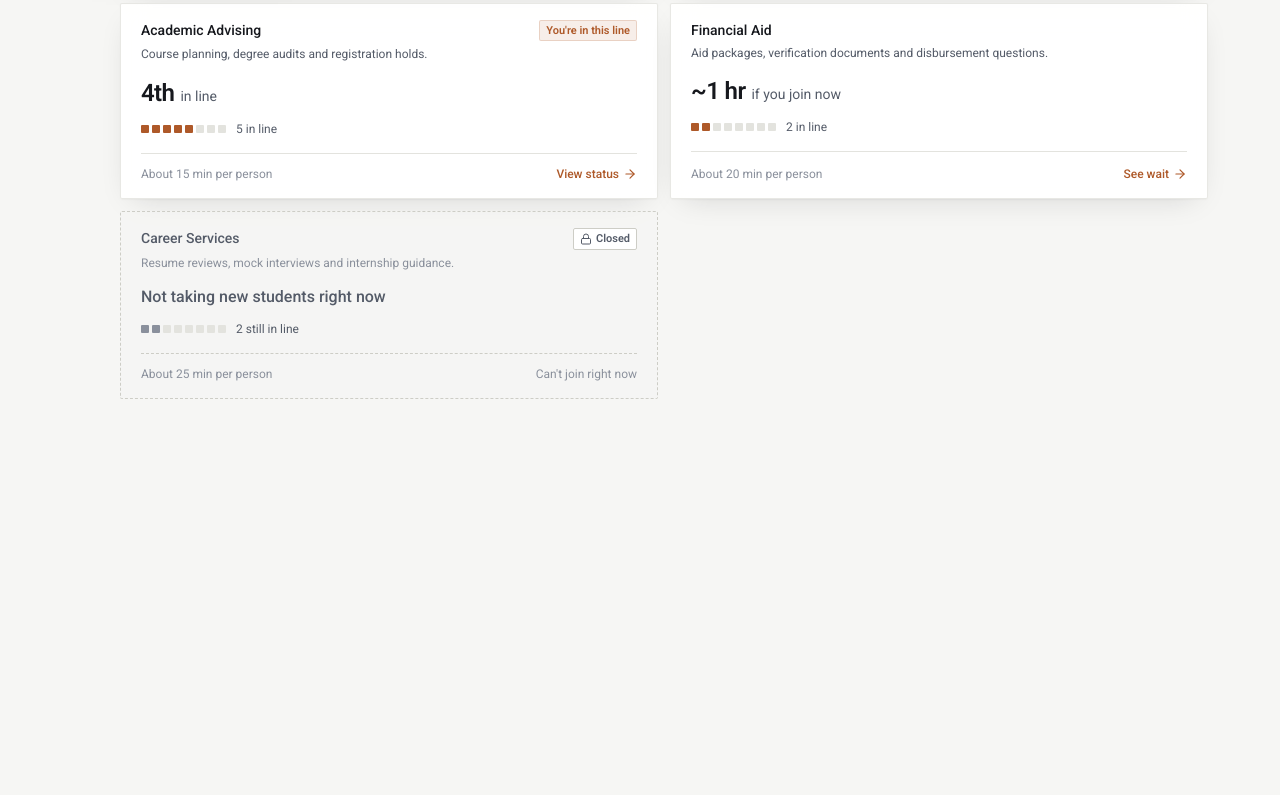
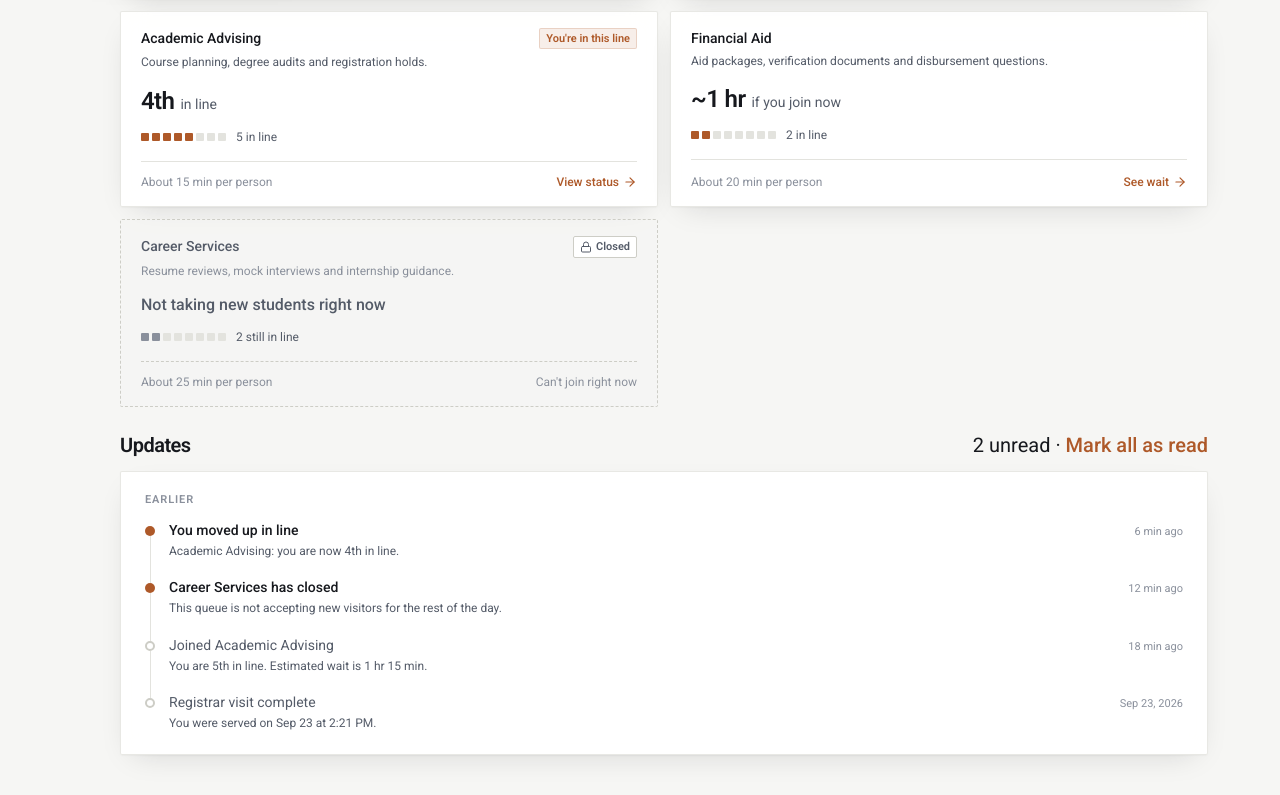
Before and after one commit to Paz77/smart-queue, a React (Vite) app in the folder frontend/: page /app/dashboard in a window 1280 px wide. Shown: the part 816-1611 px from the top of the page. Before the commit the page ends 1255 px from the top, so only its background shows below. Built offline with nearby package versions, Linux system fonts and the light colour scheme.

Commit message:
Added updates timeline to user dashboard

```diff
--- a/frontend/src/pages/user/Dashboard.jsx
+++ b/frontend/src/pages/user/Dashboard.jsx
@@ -1,4 +1,4 @@
-import { ArrowRight, Check, ListPlus, Lock, Timer } from 'lucide-react'
+import { ArrowRight, Bell, Check, ListPlus, Lock, Timer } from 'lucide-react'
 import { useEffect, useState } from 'react'
 import { Link } from 'react-router-dom'
 import { Button } from '../../components/Button'
@@ -6,9 +6,10 @@ import { Card } from '../../components/Card'
 import { PageHeader } from '../../components/PageHeader'
 import { StatusBadge } from '../../components/StatusBadge'
 import { useAuth } from '../../context/auth'
+import { useNotifications } from '../../context/notifications'
 import { useOrganization } from '../../context/organization'
 import { useQueue } from '../../context/queue'
-import { estimateWait, formatTime, formatWait, ordinal } from '../../utils/format'
+import { estimateWait, formatRelative, formatTime, formatWait, ordinal } from '../../utils/format'
 
 const STATUS_HINT = {
   waiting: 'We will notify you as you move up in the line.',
@@ -42,6 +43,7 @@ export default function Dashboard() {
       <div className="space-y-6">
         <CurrentQueue />
         <ActiveServices />
+        <UpdatesTimeline />
       </div>
     </>
   )
@@ -156,10 +158,10 @@ function ActiveServices() {
   return (
     <section aria-labelledby="services-heading">
       <div className="mb-3 flex flex-wrap items-baseline justify-between gap-x-4 gap-y-1">
-        <h2 id="services-heading" className="text-sm font-semibold text-ink">
+        <h2 id="services-heading" className="text-xl font-semibold tracking-tight text-ink">
           Services
         </h2>
-        <p className="text-xs text-ink-muted tabular-nums">
+        <p className="text-xl text-ink tabular-nums">
           {open.length} of {rows.length} open to new {people}
         </p>
       </div>
@@ -184,11 +186,11 @@ function ActiveServices() {
   )
 }
 
-function QuietCard({ text }) {
+function QuietCard({ text, icon: Icon = Timer }) {
   return (
     <Card className="flex items-center gap-4 px-6 py-4">
       <div className="grid size-9 shrink-0 place-items-center rounded-sm border border-line bg-sunken text-ink-muted">
-        <Timer className="size-4.5" strokeWidth={1.75} />
+        <Icon className="size-4.5" strokeWidth={1.75} />
       </div>
       <p className="text-sm text-ink-muted">{text}</p>
     </Card>
@@ -299,6 +301,101 @@ function ClosedTile({ service, people }) {
   )
 }
 
+const TIMELINE_LIMIT = 4
+
+//The latest updates on a line, newest first, split into today and earlier
+function UpdatesTimeline() {
+  const { notifications, unreadCount, markRead, markAllRead } = useNotifications()
+  const now = useNow()
+
+  const latest = notifications.slice(0, TIMELINE_LIMIT)
+  const today = new Date(now).toDateString()
+  const isToday = (notification) => new Date(notification.createdAt).toDateString() === today
+  const groups = [
+    { label: 'Today', items: latest.filter(isToday) },
+    { label: 'Earlier', items: latest.filter((notification) => !isToday(notification)) },
+  ].filter((group) => group.items.length > 0)
+  const older = notifications.length - latest.length
+
+  return (
+    <section aria-labelledby="updates-heading">
+      <div className="mb-3 flex flex-wrap items-baseline justify-between gap-x-4 gap-y-1">
+        <h2 id="updates-heading" className="text-xl font-semibold tracking-tight text-ink">
+          Updates
+        </h2>
+        <p className="text-xl text-ink tabular-nums">
+          {unreadCount ? `${unreadCount} unread` : 'All caught up'}
+          {unreadCount > 0 && (
+            <>
+              {' · '}
+              <button type="button" onClick={markAllRead} className="font-medium text-accent hover:underline">
+                Mark all as read
+              </button>
+            </>
+          )}
+        </p>
+      </div>
+
+      {latest.length === 0 ? (
+        <QuietCard icon={Bell} text="No updates yet. We'll post here when your place in line changes." />
+      ) : (
+        <Card className="px-6 py-5">
+          {groups.map((group) => (
+            <div key={group.label} className="mt-5 first:mt-0">
+              <p className="text-[11px] font-semibold uppercase tracking-[0.08em] text-ink-subtle">{group.label}</p>
+              <ol className="mt-3">
+                {group.items.map((notification, index) => (
+                  <TimelineItem
+                    key={notification.id}
+                    notification={notification}
+                    now={now}
+                    isLast={index === group.items.length - 1}
+                    onRead={markRead}
+                  />
+                ))}
+              </ol>
+            </div>
+          ))}
+          {older > 0 && (
+            <p className="mt-5 border-t border-line pt-3 text-xs text-ink-muted">
+              {older} older {older === 1 ? 'update' : 'updates'} in the bell at the top of the page
+            </p>
+          )}
+        </Card>
+      )}
+    </section>
+  )
+}
+
+//One stop on the line: a filled dot while unread, clicking it marks it read
+function TimelineItem({ notification, now, isLast, onRead }) {
+  const unread = !notification.read
+  const Row = unread ? 'button' : 'div'
+
+  return (
+    <li className={`relative pl-6 ${isLast ? '' : 'pb-4'}`}>
+      {!isLast && <span aria-hidden="true" className="absolute top-4 -bottom-1.5 left-[4.5px] w-px bg-line" />}
+      <span
+        aria-hidden="true"
+        className={`absolute top-1.5 left-0 size-2.5 rounded-full ${unread ? 'bg-accent' : 'border-2 border-line-strong bg-surface'}`}
+      />
+      <Row
+        {...(unread && { type: 'button', title: 'Mark as read', onClick: () => onRead(notification.id) })}
+        className="block w-full text-left"
+      >
+        {unread && <span className="sr-only">Unread: </span>}
+        <span className="flex items-baseline justify-between gap-3">
+          <span className={`text-sm ${unread ? 'font-medium text-ink' : 'text-ink-muted'}`}>{notification.title}</span>
+          <span className="shrink-0 text-[11px] text-ink-subtle tabular-nums">
+            {formatRelative(notification.createdAt, now)}
+          </span>
+        </span>
+        <span className="mt-0.5 block text-xs leading-relaxed text-ink-muted">{notification.message}</span>
+      </Row>
+    </li>
+  )
+}
+
 function peopleAhead(count) {
   if (count === 0) return 'No one ahead of you'
   return count === 1 ? '1 person ahead of you' : `${count} people ahead of you`
```
